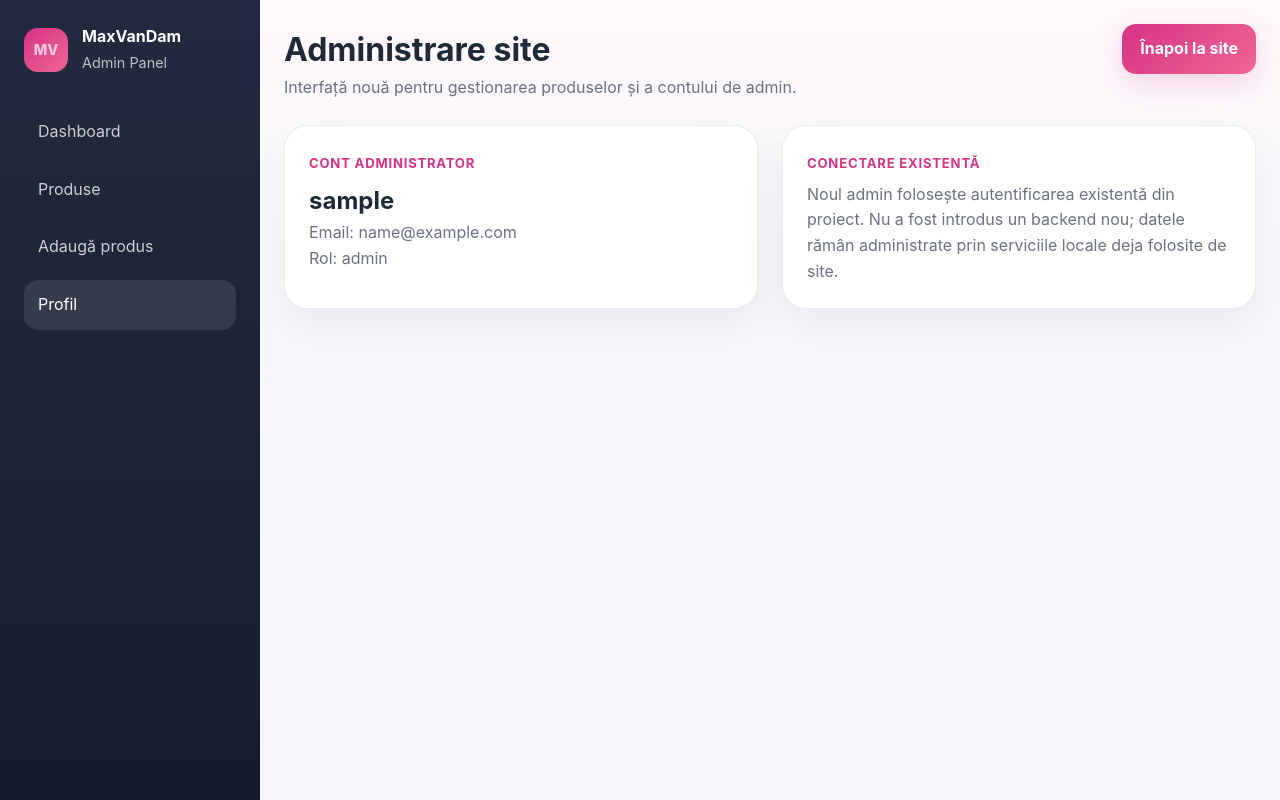
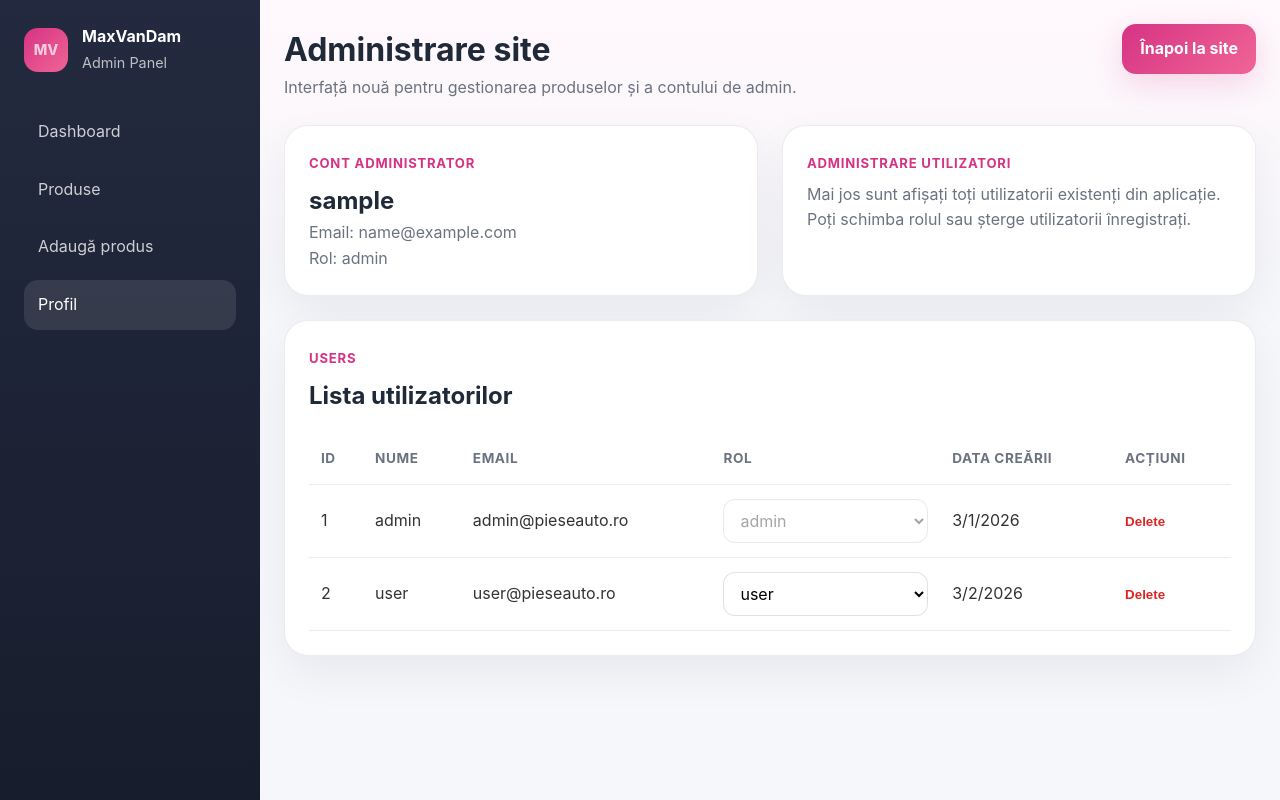
Before and after one commit to DamianVrancean1/MaxVanDam, a React (Vite) app: page /admin/profile in a window 1280 px wide. Built offline with nearby package versions, Linux system fonts and the light colour scheme; sample sign-in values are in the browser's storage.

Commit message:
crearea rolului de moderator + gestionarea utilizatorilor, register form update

```diff
--- a/src/admin/layouts/DashboardPage.tsx
+++ b/src/admin/layouts/DashboardPage.tsx
@@ -57,7 +57,7 @@ const DashboardPage = () => {
                 <tr key={product.id}>
                   <td>{product.name}</td>
                   <td>{product.category}</td>
-                  <td>{product.price} RON</td>
+                  <td>{product.price} Lei</td>
                   <td>{product.stock}</td>
                 </tr>
               ))}
--- a/src/admin/layouts/ProfilePage.tsx
+++ b/src/admin/layouts/ProfilePage.tsx
@@ -1,7 +1,64 @@
+import { useEffect, useState } from 'react';
 import { useAuth } from '../../context/AuthContext';
+import { deleteRegisteredUser, getAllUsers, updateUserRole } from '../../services/authService';
+import type { UserRole } from '../../types';
+
+type AdminUser = {
+    id: number;
+    username: string;
+    email: string;
+    role: UserRole;
+    createdAt?: string;
+    password?: string;
+};
 
 const ProfilePage = () => {
     const { user } = useAuth();
+    const [users, setUsers] = useState<AdminUser[]>([]);
+    const [message, setMessage] = useState('');
+    const [error, setError] = useState('');
+
+    const loadUsers = () => {
+        const allUsers = getAllUsers();
+        setUsers(allUsers);
+    };
+
+    useEffect(() => {
+        loadUsers();
+    }, []);
+
+    const handleRoleChange = (username: string, role: UserRole) => {
+        try {
+            updateUserRole(username, role);
+            loadUsers();
+            setError('');
+            setMessage(`Rolul utilizatorului ${username} a fost actualizat.`);
+        } catch {
+            setMessage('');
+            setError('A apărut o eroare la actualizarea rolului.');
+        }
+    };
+
+    const handleDelete = (username: string) => {
+        if (user?.username === username) {
+            setMessage('');
+            setError('Nu îți poți șterge propriul cont.');
+            return;
+        }
+
+        const confirmed = window.confirm(`Are you sure you want to delete ${username}?`);
+        if (!confirmed) return;
+
+        try {
+            deleteRegisteredUser(username);
+            loadUsers();
+            setError('');
+            setMessage(`Utilizatorul ${username} a fost șters.`);
+        } catch {
+            setMessage('');
+            setError('A apărut o eroare la ștergere.');
+        }
+    };
 
     return (
         <section className="admin-grid profile-grid">
@@ -11,12 +68,78 @@ const ProfilePage = () => {
                 <p>Email: {user?.email}</p>
                 <p>Rol: {user?.role}</p>
             </article>
+
             <article className="admin-card">
-        <span className="admin-eyebrow">Conectare existentă</span>
+                <span className="admin-eyebrow">Administrare utilizatori</span>
                 <p>
-          Noul admin folosește autentificarea existentă din proiect. Nu a fost introdus un backend nou;
-          datele rămân administrate prin serviciile locale deja folosite de site.
+                    Mai jos sunt afișați toți utilizatorii existenți din aplicație.
+                    Poți schimba rolul sau șterge utilizatorii înregistrați.
                 </p>
+            </article>
+
+            <article className="admin-card admin-card-full">
+                <div className="admin-section-header">
+                    <div>
+                        <span className="admin-eyebrow">Users</span>
+                        <h2>Lista utilizatorilor</h2>
+                    </div>
+                </div>
+
+                {message && <div className="admin-feedback success">{message}</div>}
+                {error && <div className="admin-feedback error">{error}</div>}
+
+                <div className="admin-table-wrap">
+                    <table className="admin-table">
+                        <thead>
+                        <tr>
+                            <th>ID</th>
+                            <th>Nume</th>
+                            <th>Email</th>
+                            <th>Rol</th>
+                            <th>Data creării</th>
+                            <th>Acțiuni</th>
+                        </tr>
+                        </thead>
+                        <tbody>
+                        {users.map((listedUser) => (
+                            <tr key={listedUser.username}>
+                                <td>{listedUser.id}</td>
+                                <td>{listedUser.username}</td>
+                                <td>{listedUser.email}</td>
+                                <td>
+                                    <select
+                                        className="admin-role-select"
+                                        value={listedUser.role}
+                                        onChange={(e) =>
+                                            handleRoleChange(listedUser.username, e.target.value as UserRole)
+                                        }
+                                        disabled={listedUser.username === 'admin'}
+                                    >
+                                        <option value="user">user</option>
+                                        <option value="moderator">moderator</option>
+                                        <option value="admin">admin</option>
+                                    </select>
+                                </td>
+                                <td>
+                                    {listedUser.createdAt
+                                        ? new Date(listedUser.createdAt).toLocaleDateString()
+                                        : '-'}
+                                </td>
+                                <td>
+                                    <button
+                                        type="button"
+                                        className="admin-action-button danger"
+                                        onClick={() => handleDelete(listedUser.username)}
+                                        disabled={listedUser.username === 'admin' || listedUser.username === user?.username}
+                                    >
+                                        Delete
+                                    </button>
+                                </td>
+                            </tr>
+                        ))}
+                        </tbody>
+                    </table>
+                </div>
             </article>
         </section>
     );
--- a/src/components/layout/Header.tsx
+++ b/src/components/layout/Header.tsx
@@ -60,7 +60,7 @@ const Header = () => {
                 <>
                   <div className="btn btn-pink">
                     <Link to="/cart" className="nav-btn user-info">
-                      {user.username} ({user.role})
+                      Conectat ca: {user.username}
                       <span className="cart-badge">{totalItems}</span>
                     </Link>
                   </div>
--- a/src/pages/Login.tsx
+++ b/src/pages/Login.tsx
@@ -24,7 +24,9 @@ const Login = () => {
     const success = login(username, password);
 
     if (success) {
-      if (username === 'admin') {
+      const storedUser = JSON.parse(localStorage.getItem('authUser') || 'null');
+
+      if (storedUser?.role === 'admin') {
         navigate('/admin/dashboard');
       } else {
         navigate('/');
--- a/src/pages/Register.tsx
+++ b/src/pages/Register.tsx
@@ -51,7 +51,8 @@ const Register = () => {
             username,
             email,
             password,
-            role: 'user',
+            role: 'user' as const,
+            createdAt: new Date().toISOString(),
         };
 
         localStorage.setItem('registeredUsers', JSON.stringify([...existingUsers, newUser]));
--- a/src/services/authService.ts
+++ b/src/services/authService.ts
@@ -1,13 +1,24 @@
-import type { User } from '../types';
+import type { User, UserRole } from '../types';
 import { mockUsers } from '../data/mockData';
 
 const AUTH_STORAGE_KEY = 'authUser';
+const REGISTERED_USERS_KEY = 'registeredUsers';
+
+type StoredUser = User & {
+  password: string;
+};
+
+const normalizeMockUsers = (): StoredUser[] =>
+    mockUsers.map((user, index) => ({
+      ...user,
+      email: user.email ?? `${user.username}@example.com`,
+      createdAt: user.createdAt ?? new Date(2026, 2, index + 1).toISOString(),
+      password: user.password,
+    }));
 
 export const getStoredUser = (): User | null => {
   const rawUser = localStorage.getItem(AUTH_STORAGE_KEY);
-  if (!rawUser) {
-    return null;
-  }
+  if (!rawUser) return null;
 
   try {
     return JSON.parse(rawUser) as User;
@@ -17,17 +28,50 @@ export const getStoredUser = (): User | null => {
   }
 };
 
+export const getRegisteredUsers = (): StoredUser[] => {
+  const rawUsers = localStorage.getItem(REGISTERED_USERS_KEY);
+  if (!rawUsers) return [];
+
+  try {
+    return JSON.parse(rawUsers) as StoredUser[];
+  } catch {
+    localStorage.removeItem(REGISTERED_USERS_KEY);
+    return [];
+  }
+};
+
+export const saveRegisteredUsers = (users: StoredUser[]) => {
+  localStorage.setItem(REGISTERED_USERS_KEY, JSON.stringify(users));
+};
+
+export const getAllUsers = (): StoredUser[] => {
+  const registeredUsers = getRegisteredUsers();
+  const mock = normalizeMockUsers();
+
+  const merged = [...mock];
+
+  registeredUsers.forEach((registeredUser) => {
+    const exists = merged.some((user) => user.username === registeredUser.username);
+    if (!exists) {
+      merged.push(registeredUser);
+    }
+  });
+
+  return merged;
+};
+
 export const loginUser = (username: string, password: string): User | null => {
-  const foundUser = mockUsers.find(
-    user => user.username === username && user.password === password
+  const allUsers = getAllUsers();
+
+  const foundUser = allUsers.find(
+      (user) => user.username === username && user.password === password
   );
 
-  if (!foundUser) {
-    return null;
-  }
+  if (!foundUser) return null;
 
-  localStorage.setItem(AUTH_STORAGE_KEY, JSON.stringify(foundUser));
-  return foundUser;
+  const { password: _password, ...safeUser } = foundUser;
+  localStorage.setItem(AUTH_STORAGE_KEY, JSON.stringify(safeUser));
+  return safeUser;
 };
 
 export const logoutUser = () => {
@@ -37,3 +81,30 @@ export const logoutUser = () => {
 export const userIsAdmin = (user: User | null): boolean => {
   return user?.role === 'admin';
 };
+
+export const updateUserRole = (username: string, role: UserRole) => {
+  const registeredUsers = getRegisteredUsers();
+
+  const updatedUsers = registeredUsers.map((user) =>
+      user.username === username ? { ...user, role } : user
+  );
+
+  saveRegisteredUsers(updatedUsers);
+
+  const currentUser = getStoredUser();
+  if (currentUser?.username === username) {
+    const updatedCurrentUser = { ...currentUser, role };
+    localStorage.setItem(AUTH_STORAGE_KEY, JSON.stringify(updatedCurrentUser));
+  }
+};
+
+export const deleteRegisteredUser = (username: string) => {
+  const registeredUsers = getRegisteredUsers();
+  const filteredUsers = registeredUsers.filter((user) => user.username !== username);
+  saveRegisteredUsers(filteredUsers);
+
+  const currentUser = getStoredUser();
+  if (currentUser?.username === username) {
+    localStorage.removeItem(AUTH_STORAGE_KEY);
+  }
+};
--- a/src/styles/AdminTheme.css
+++ b/src/styles/AdminTheme.css
@@ -76,3 +76,36 @@
   .admin-stats-grid, .profile-grid, .admin-form-grid { grid-template-columns: 1fr; }
   .admin-hero-card, .admin-topbar, .admin-section-header { flex-direction: column; align-items: flex-start; }
 }
+
+.admin-card-full {
+  grid-column: 1 / -1;
+}
+
+.admin-feedback {
+  margin-bottom: 16px;
+  padding: 12px 14px;
+  border-radius: 14px;
+  font-weight: 600;
+}
+
+.admin-feedback.success {
+  background: rgba(34, 197, 94, 0.12);
+  color: #15803d;
+  border: 1px solid rgba(34, 197, 94, 0.18);
+}
+
+.admin-feedback.error {
+  background: rgba(220, 38, 38, 0.12);
+  color: #b91c1c;
+  border: 1px solid rgba(220, 38, 38, 0.18);
+}
+
+.admin-role-select {
+  width: 100%;
+  min-width: 140px;
+  border: 1px solid rgba(15, 23, 42, 0.12);
+  border-radius: 12px;
+  padding: 10px 12px;
+  font: inherit;
+  background: #fff;
+}
--- a/src/types/index.ts
+++ b/src/types/index.ts
@@ -1,6 +1,6 @@
 // Types and Interfaces for the application
 
-export type UserRole = 'admin' | 'user';
+export type UserRole = 'admin' | 'user' | 'moderator';
 
 export interface User {
   id: number;
@@ -8,6 +8,7 @@ export interface User {
   password: string;
   role: UserRole;
   email: string;
+  createdAt?: string;
 }
 
 export interface Product {
```
Lines whose indentation alone changed are shown as unchanged.
